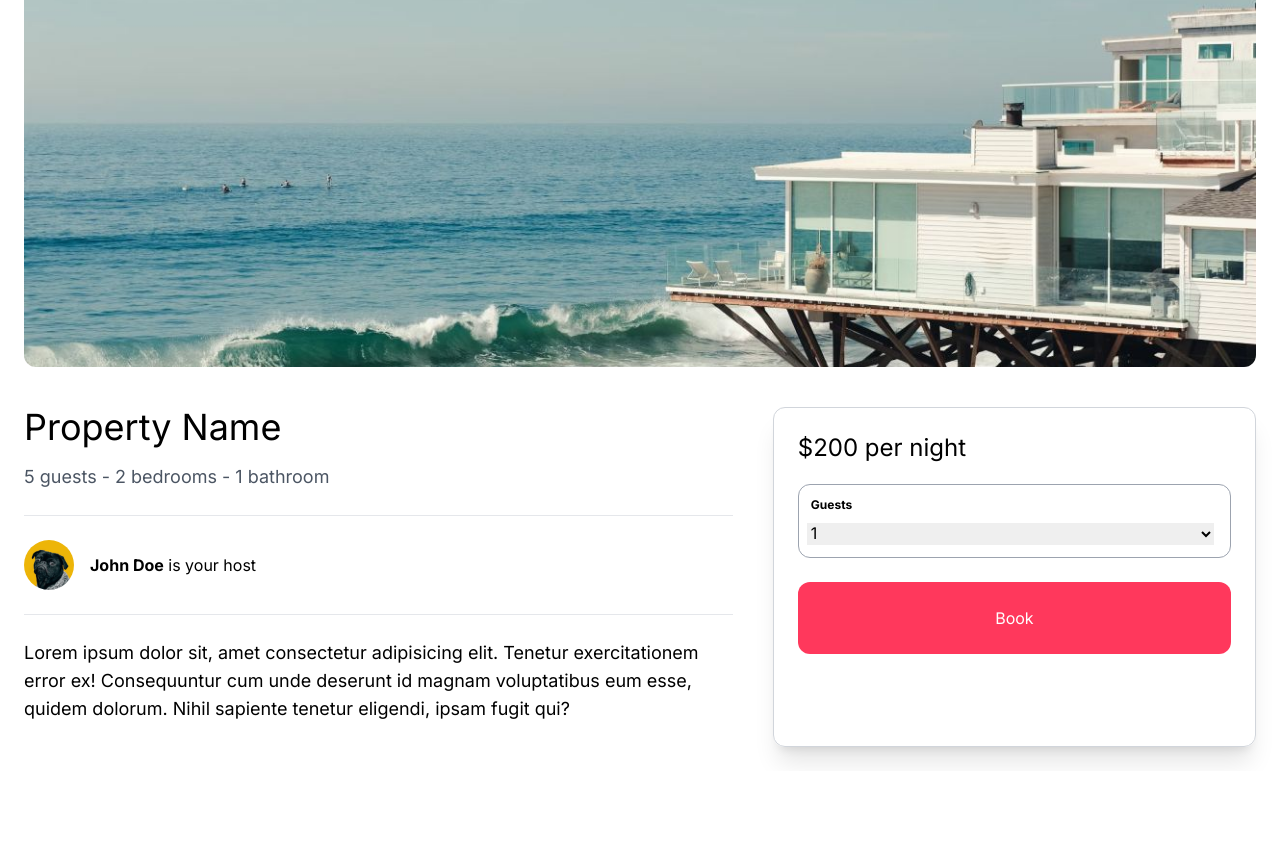
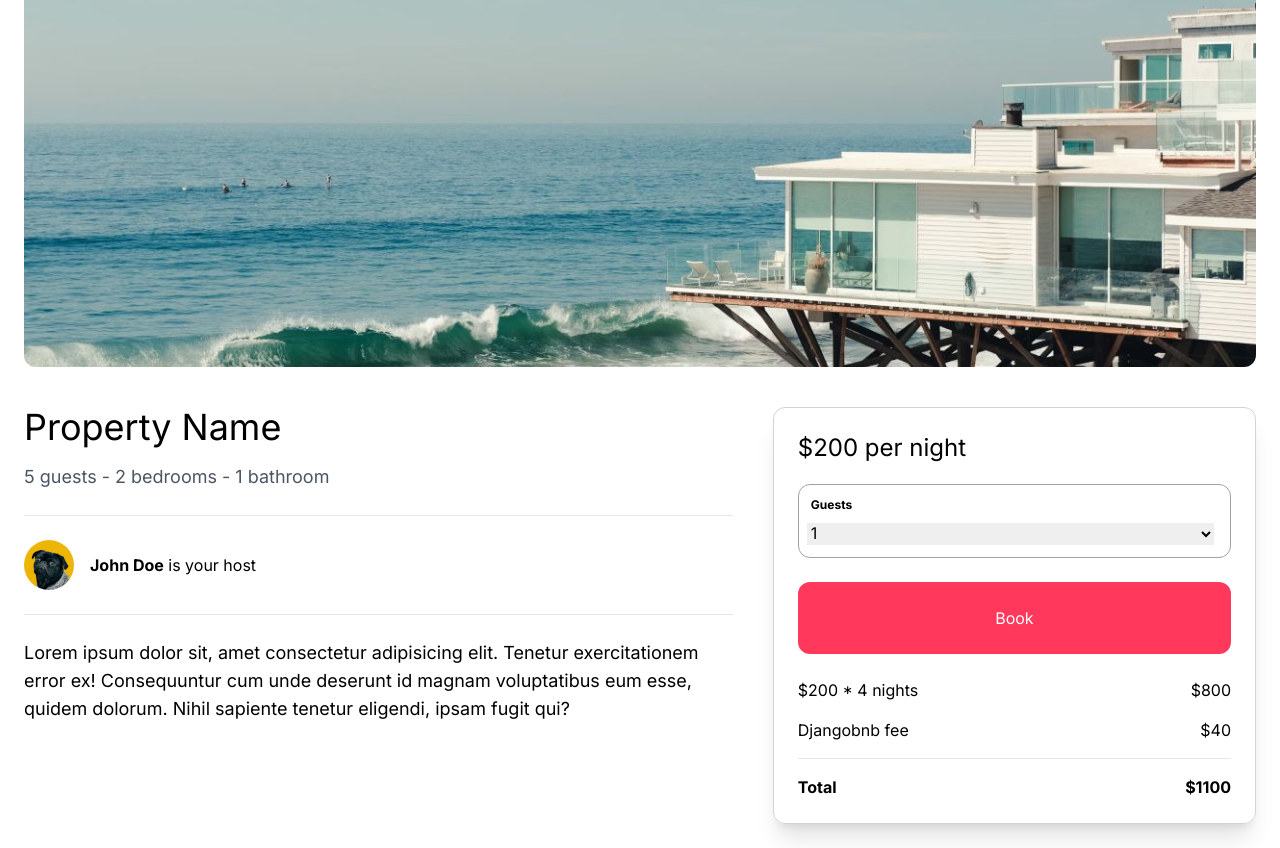
Before and after one commit to PayamAnari/django-airbnb, a Next.js app: page /properties/1 in a window 1280 px wide. Shown: the part 273-1121 px from the top of the page. Before the commit the page ends 1044 px from the top, so only its background shows below. Built offline with nearby package versions, Linux system fonts and the light colour scheme.

Commit message:
Modify reservationsidebar

```diff
--- a/app/components/properties/ReservationSidebar.tsx
+++ b/app/components/properties/ReservationSidebar.tsx
@@ -16,6 +16,23 @@ const ReservationSidebar = () => {
       <div className="w-full mb-6 py-6 text-center text-white bg-airbnb hover:bg-airbnb-dark rounded-xl ">
         Book
       </div>
+
+      <div className="mb-4 flex justify-between align-center">
+         <p>$200 * 4 nights</p>
+         <p>$800</p>
+      </div>
+      <div className="mb-4 flex justify-between align-center">
+         <p>Djangobnb fee</p>
+         <p>$40</p>
+      </div>
+
+      <hr />
+
+      <div className="mt-4 flex justify-between align-center font-bold">
+        <p>Total</p>
+        <p>$1100</p>
+      </div>
+
     </aside>
   );
 }
```
